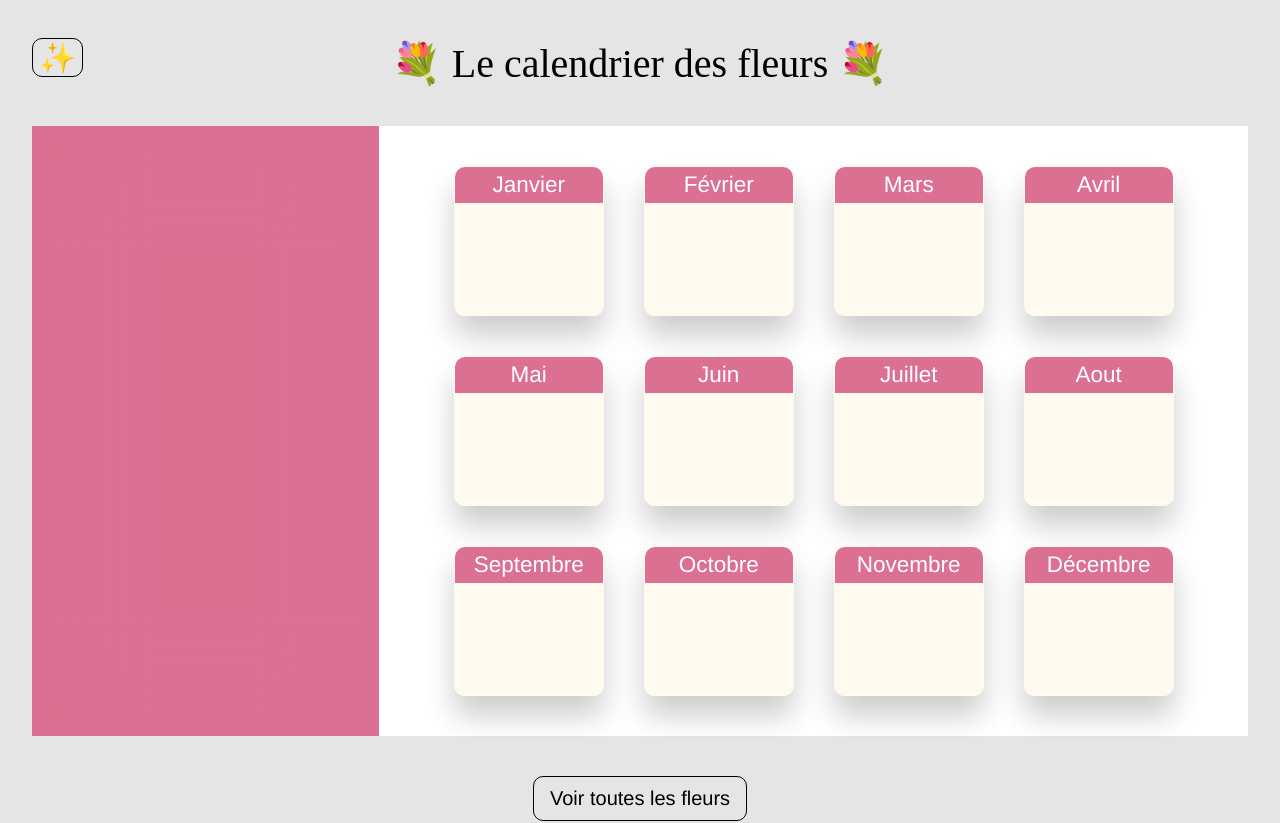
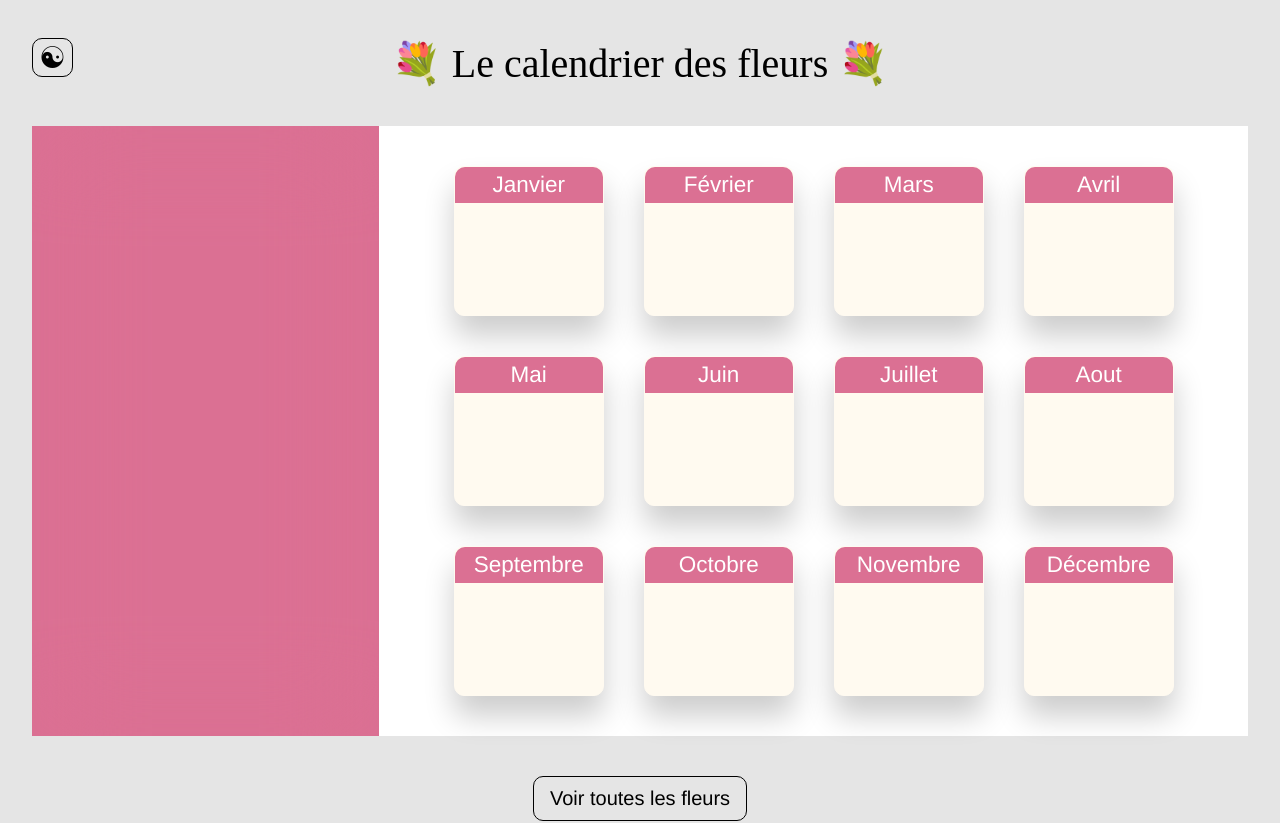
Before and after one commit to elodielemire/flowers-calendar-app, a Vue app: page / in a window 1280 px wide. Shown: the top 823 px of the page. Built offline with nearby package versions, Linux system fonts and the light colour scheme.

Commit message:
refactor: simplify clickMonth function

```diff
--- a/src/App.vue
+++ b/src/App.vue
@@ -6,7 +6,7 @@ import {getImgUrl} from "./images.js";
 
 <template>
   <h1 class="main-title">💐 Le calendrier des fleurs 💐</h1>
-  <button class="high-contrast-button" @click="toggleHighContrast">✨</button>
+  <button class="high-contrast-button" @click="toggleHighContrast">☯</button>
   <div class="calendar-container">
   <div class="calendar-container__left" :style="activeFlower ? {backgroundImage: `url(${getImgUrl(activeFlower.picture)})`} : {}">
     <div class="backdrop">
@@ -89,13 +89,7 @@ export default {
       this.activeMonth = null // reinitialisation
     },
     clickMonth(month) {
-      let newArray = []
-      for(let flower of allFlowers) {
-        if(flower.months.includes(month)) {
-          newArray.push(flower)
-        }
-      }
-      this.flowers = newArray
+      this.flowers = allFlowers.filter(flower => flower.months.includes(month))
       this.activeMonth = month
       this.activeFlower = null // reinitialisation
     }
```
